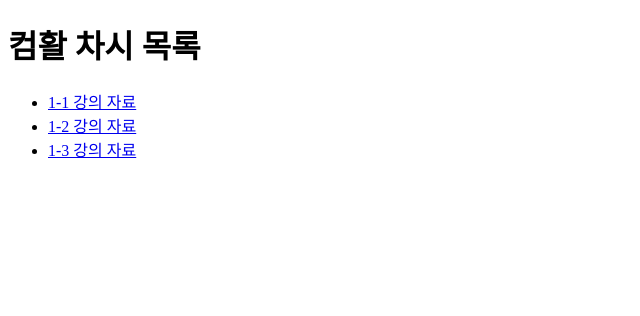
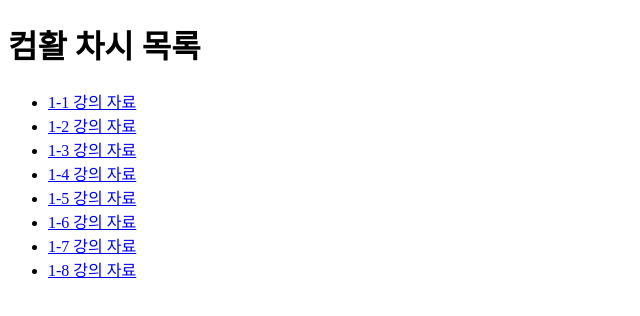
Before and after one commit to edumediamon/comhwal-part2, a plain HTML site: page index.html in a window 1280 px wide. Shown: the whole page, without its empty margins (0-640 px from the left). Drawn offline with Linux system fonts and the light colour scheme.

Commit message:
Update index.html

```diff
--- a/index.html
+++ b/index.html
@@ -10,6 +10,11 @@
     <li><a href="1_1_ppt_slide.html">1-1 강의 자료</a></li>
     <li><a href="1_2_ppt_slide.html">1-2 강의 자료</a></li>
     <li><a href="1_3_ppt_slide.html">1-3 강의 자료</a></li>
+     <li><a href="1_4_ppt_slide.html">1-4 강의 자료</a></li>
+     <li><a href="1_5_ppt_slide.html">1-5 강의 자료</a></li>
+     <li><a href="1_6_ppt_slide.html">1-6 강의 자료</a></li>
+     <li><a href="1_7_ppt_slide.html">1-7 강의 자료</a></li>
+     <li><a href="1_8_ppt_slide.html">1-8 강의 자료</a></li>
   </ul>
 </body>
 </html>
```
